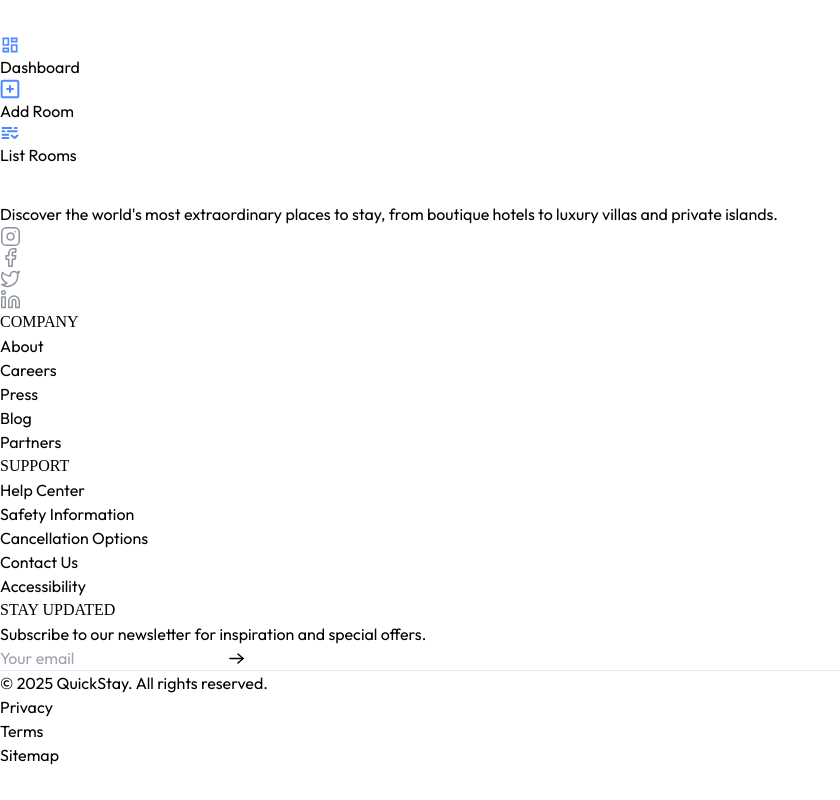
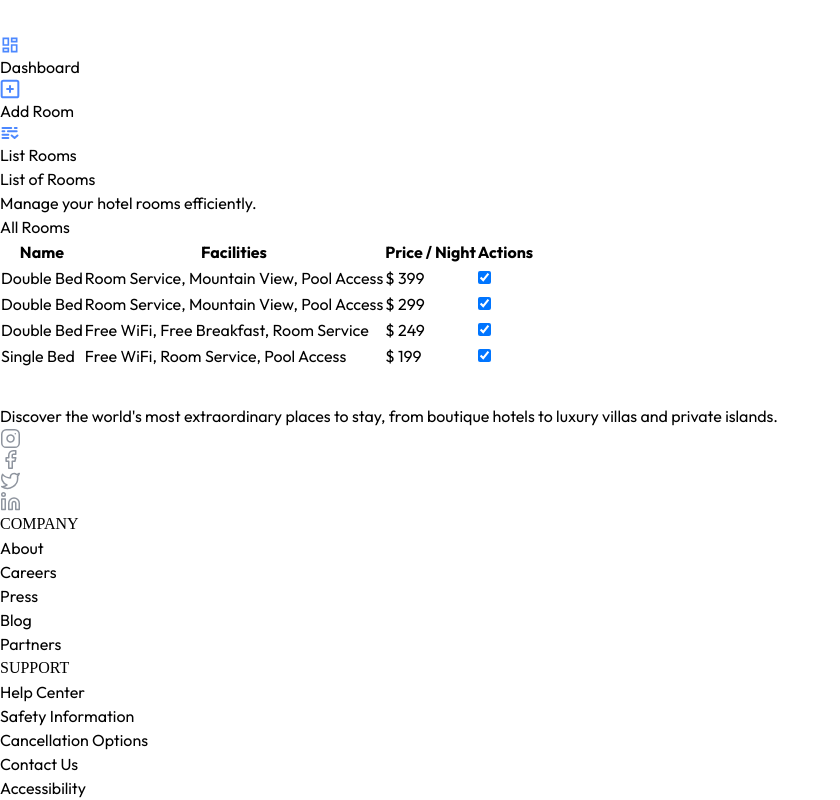
Before and after one commit to makwanaavi/Hotel-Booking, a React app in the folder client/: page /owner/list-room in a window 1280 px wide. Shown: the top 800 px of the page, without its empty margins (0-840 px from the left). Built offline with nearby package versions, Linux system fonts and the light colour scheme; the HTML template or start-up script is replaced by a standard one; a web font is replaced by a local one.

Commit message:
#update ListRoom Com

```diff
--- a/client/src/pages/HotelOwner/ListRoom.jsx
+++ b/client/src/pages/HotelOwner/ListRoom.jsx
@@ -1,11 +1,71 @@
-import React from 'react'
+import React from "react";
+import { roomsDummyData } from "../../assets/assets";
+import Title from "../../components/Title";
 
 const ListRoom = () => {
+  const [rooms, setRooms] = React.useState(roomsDummyData);
   return (
     <div>
+      <Title
+        align="left"
+        font="outfit"
+        title="List of Rooms"
+        subTitle="Manage your hotel rooms efficiently."
+      />
+      <p className="text-gray-800 mt-8">All Rooms</p>
 
+      <div className="w-full max-w-3xl text-left border border-gray-300 rounded-lg max-h-80 overflow-y-scroll mt-3">
+        <table className="w-full">
+          <thead className="bg-gray-50">
+            <tr>
+              <th className="py-3 px-4 text-gray-800 font-medium">Name</th>
+              <th className="py-3 px-4 text-gray-800 font-medium max-sm:hidden">
+                Facilities
+              </th>
+              <th className="py-3 px-4 text-gray-800 font-medium text-center">
+                Price / Night
+              </th>
+              <th className="py-3 px-4 text-gray-800 font-medium text-center">
+                Actions
+              </th>
+            </tr>
+          </thead>
+          <tbody className="text-sm">
+            {rooms.map((item, index) => (
+              <tr key={index}>
+                <td className="py-3 px-4 text-gray-700 border-t border-gray-300">
+                  {item.roomType}
+                </td>
+                <td className="py-3 px-4 text-gray-700 border-t border-gray-300 max-sm:hidden">
+                  {item.amenities.join(", ")}
+                </td>
+                <td className="py-3 px-4 text-gray-700 border-t border-gray-300 text-center">
+                  $ {item.pricePerNight}
+                </td>
+                <td className="py-3 px-4 border-t border-gray-300 text-sm text-red-500 text-center">
+                  <label
+                    htmlFor=""
+                    className="relative inline-flex items-center cursor-pointer text-gray-900 gap-3"
+                  >
+                    <input
+                      type="checkbox"
+                      className="sr-only peer"
+                      checked={item.isAvailable}
+                    />
+                    <div className="w-12 h-7 bg-slate-300 rounded-full peer peer-checked:bg-blue-600 transition-colors duration-200"></div>
+                    <span
+                      className="dot absolute left-1 top-1 w-5 h-5 bg-white rounded-full transition-transform duration-200 ease-in-out
+                   peer-checked:translate-x-5"
+                    ></span>
+                  </label>
+                </td>
+              </tr>
+            ))}
+          </tbody>
+        </table>
+      </div>
     </div>
-  )
-}
+  );
+};
 
-export default ListRoom
+export default ListRoom;
```
